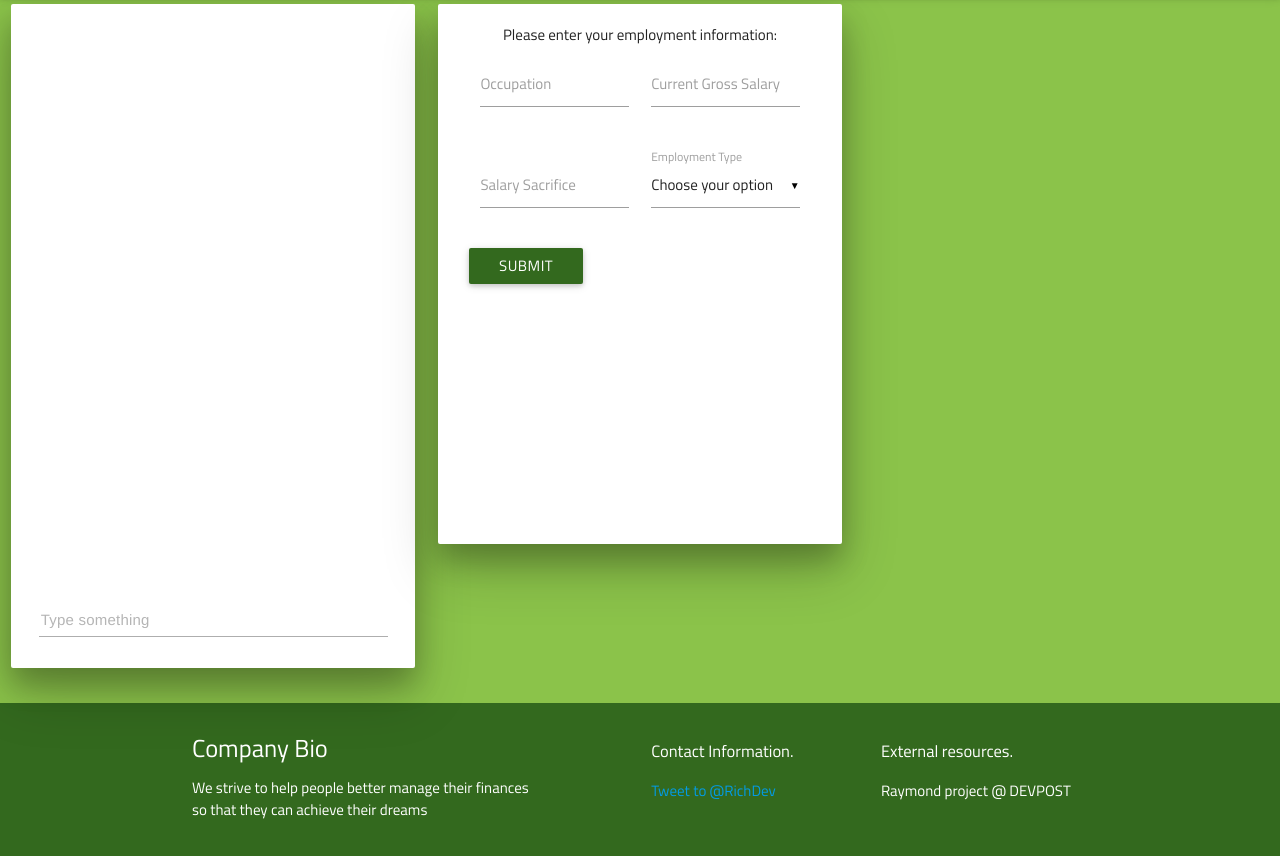
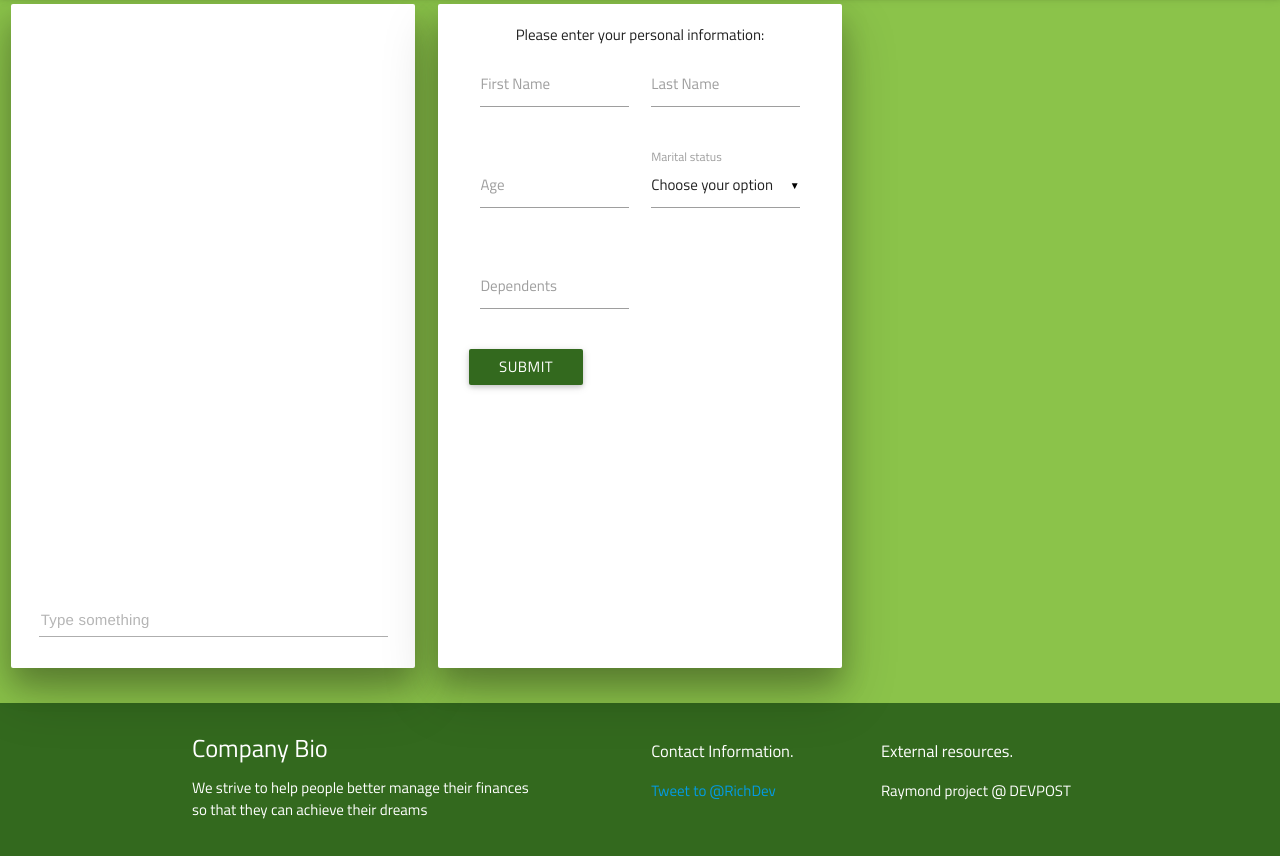
Before and after one commit to saridsa1/Raymond, a website: page public/index.html in a window 1280 px wide. Shown: the part 68-924 px from the top of the page. Drawn offline with nearby package versions, Linux system fonts and the light colour scheme; no server answers.

Commit message:
new form data

```diff
--- a/public/css/style.css
+++ b/public/css/style.css
@@ -16,7 +16,7 @@
 
 .ScrollStyle
 {
-    height: 500px;
+    height: 78%;
 	width: inherit;
     overflow-y: auto;
 	overflow-x: hidden;
--- a/public/index.html
+++ b/public/index.html
@@ -41,7 +41,7 @@
 				<div class="card-panel z-depth-4">
 					<div class="ScrollStyle">
 						<div class="row">
-							<!--
+							<!--  FORM ONE -->
 							<form class="col s12" id="form-one">
 								<center>Please enter your personal information:</center>
 								<div class="row">
@@ -79,7 +79,7 @@
 									<a id="submit-form-one" class="waves-effect waves-light btn">submit</a>
 								</div>
 							</form>
-						-->
+							<!--  FORM TWO -->
 							<form class="col s12" id="form-two">
 							<center>Please enter your employment information:</center>
 							<div class="row">
@@ -111,8 +111,7 @@
 								<a id="submit-form-two" class="waves-effect waves-light btn">submit</a>
 							</div>
 							</form>
-
-						<!--
+							<!--  FORM THREE -->
 							<form class="col s12" id="form-three">
 								<center>Please enter your liabilities:</center>
 								<div class="row">
@@ -139,8 +138,8 @@
 								<a id="submit-form" class="waves-effect waves-light btn">submit</a>
 							</div>
 							</form>
-
-							<form class="col s12" id="form-three">
+							<!--  FORM FOUR -->
+							<form class="col s12" id="form-four">
 							<center>Please enter your insurance information:</center>
 							<div class="row">
 							<input type="checkbox" id="income-insurance" />
@@ -150,7 +149,6 @@
 								<a id="submit-form" class="waves-effect waves-light btn">submit</a>
 							</div>
 						</form>
-					-->
 						</div>
 					</div>
 				</div>
@@ -198,6 +196,7 @@
   <script src="js/conversation.js"></script>
   <script src="js/payload.js"></script>
   <script src="js/global.js"></script>
+	<script src="js/form.js"></script>
 </body>
 
 </html>
--- a/public/js/form.js
+++ b/public/js/form.js
@@ -0,0 +1,8 @@
+$( "#form-two" ).hide();
+$( "#form-three" ).hide();
+$( "#form-four" ).hide();
+
+$("#submit-form-one").click(function() {
+ $("#form-one").hide();
+ $("#form-two").show();
+});
```
